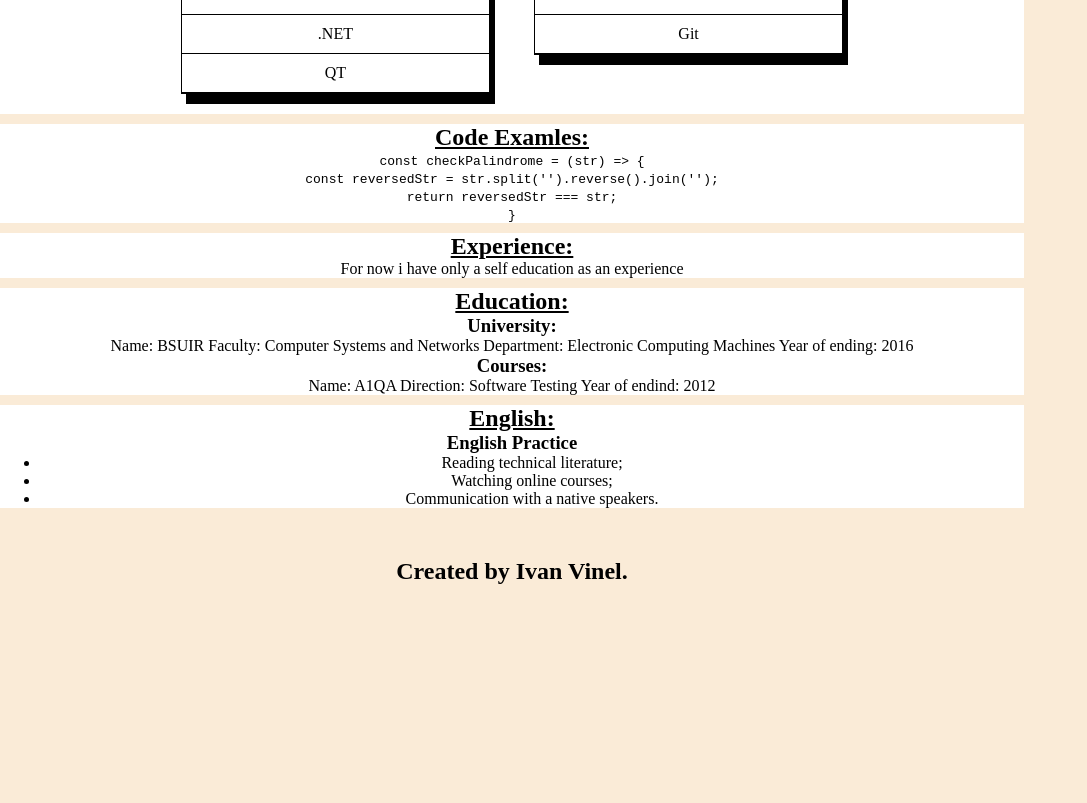
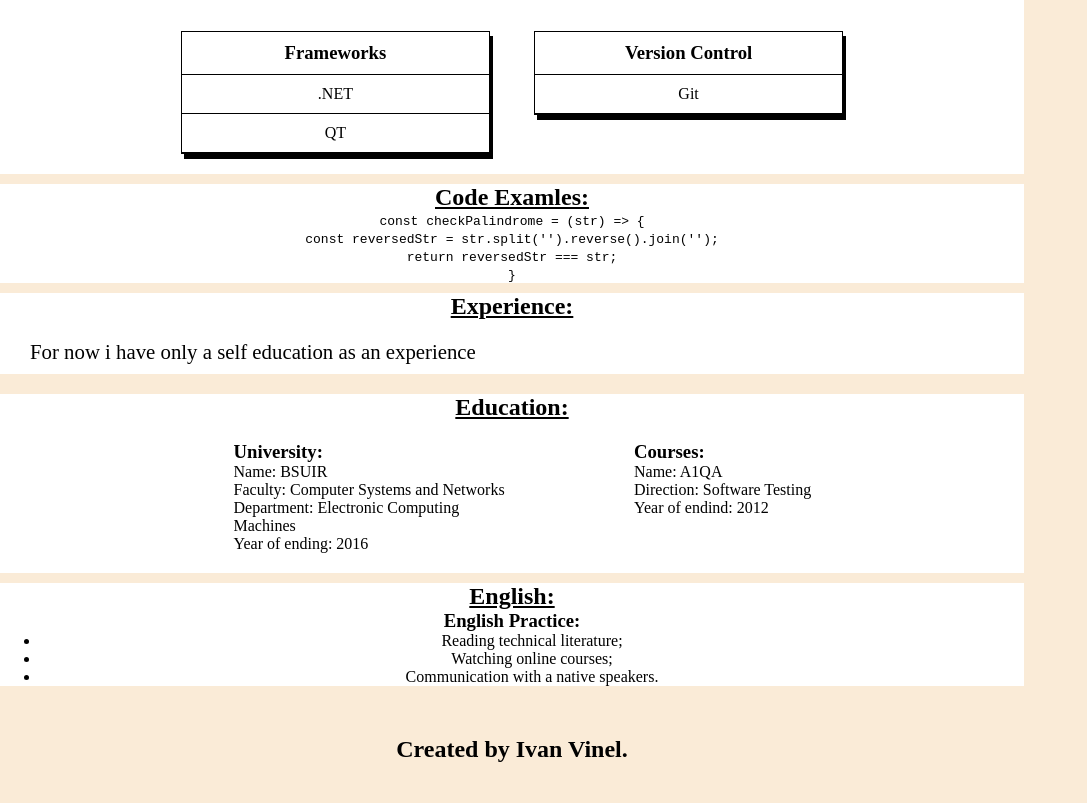
Before and after one commit to IvanVinel/rsschool-cv, a plain HTML site: page index.html in a window 1280 px wide. Shown: the part 1070-1873 px from the top of the page, without its empty margins (0-1087 px from the left). Before the commit the page ends 1695 px from the top, so only its background shows below. Drawn offline with Linux system fonts and the light colour scheme.

Commit message:
feat: add styles for experience and education sections

```diff
--- a/index.html
+++ b/index.html
@@ -74,8 +74,8 @@
             <h2><u>Code Examles:</u></h2>
             <p><code>
                 const checkPalindrome = (str) => {<br>
-                 const reversedStr = str.split('').reverse().join('');<br>
-                 return reversedStr === str;<br>
+                const reversedStr = str.split('').reverse().join('');<br>
+                return reversedStr === str;<br>
                 }<br>
             </code></p>
         </section>
@@ -87,22 +87,22 @@
             <h2><u>Education:</u></h2>
             <div>
                 <h3>University:</h3>
-                <span>Name: BSUIR</span>
-                <span>Faculty: Computer Systems and Networks</span>
-                <span>Department: Electronic Computing Machines</span>
+                <span>Name: BSUIR</span><br>
+                <span>Faculty: Computer Systems and Networks</span><br>
+                <span>Department: Electronic Computing Machines</span><br>
                 <span>Year of ending: 2016</span>
             </div>
             <div>
                 <h3>Courses:</h3>
-                <span>Name: A1QA</span>
-                <span>Direction: Software Testing</span>
+                <span>Name: A1QA</span><br>
+                <span>Direction: Software Testing</span><br>
                 <span>Year of endind: 2012</span>
             </div>
         </section>
         <section id="english">
             <h2><u>English:</u></h2>
             <div>
-                <h3>English Practice</h3>
+                <h3>English Practice:</h3>
                 <ul>
                     <li>Reading technical literature;</li>
                     <li>Watching online courses;</li>
--- a/style.css
+++ b/style.css
@@ -5,7 +5,6 @@
 body {
     background-color: antiquewhite;
     max-width: 1024px;
-    align-items: center;
 }
 
 header {
@@ -40,7 +39,6 @@ footer {
 }
 
 footer h2 {
-
     padding: 40px 0;
 }
 
@@ -57,7 +55,7 @@ footer h2 {
     display: inline-block;
     color: black;
     text-align: center;
-    padding: 23px 23px;
+    padding: 10px 10px;
     text-decoration: none;
     cursor: pointer;
     border: 2px solid black;
@@ -82,7 +80,7 @@ footer h2 {
     padding: 5px 25px;
     text-align: center;
     border-left: 1px solid black;
-
+    font-size: 1rem;
 }
 
 #summary {
@@ -92,6 +90,8 @@ footer h2 {
 #summary li {
     text-align: start;
     padding: 5px 0 0 10px;
+    margin: 10px;
+    font-size: 1.3rem;
 }
 
 #skills div {
@@ -101,7 +101,7 @@ footer h2 {
     vertical-align: top;
     width: 30%;
     border: 1px solid black;
-    box-shadow: 5px 10px black;
+    box-shadow: 3px 5px black;
 }
 
 #skills div h3,
@@ -111,3 +111,25 @@ footer h2 {
     padding: 10px;
     border-bottom: 1px solid black;
 }
+
+#experience {
+    vertical-align: auto;
+}
+
+#experience span {
+    display: flex;
+    padding: 0 0 10px 10px;
+    justify-content: flex-start;
+    margin: 20px;
+    font-size: 1.3rem;
+}
+
+#education div {
+    display: inline-block;
+    margin: 20px 0 20px 120px;
+    text-align: left;
+    vertical-align: top;
+    width: 27%;
+    font-size: 1rem;
+
+}
```
